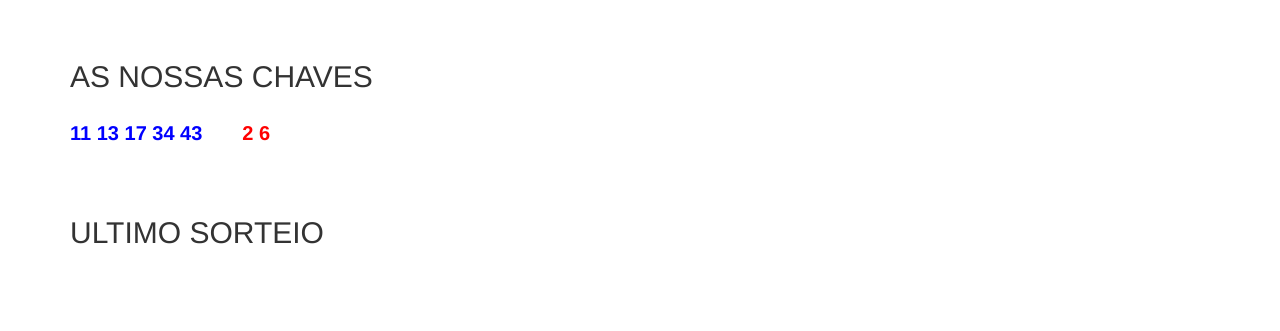
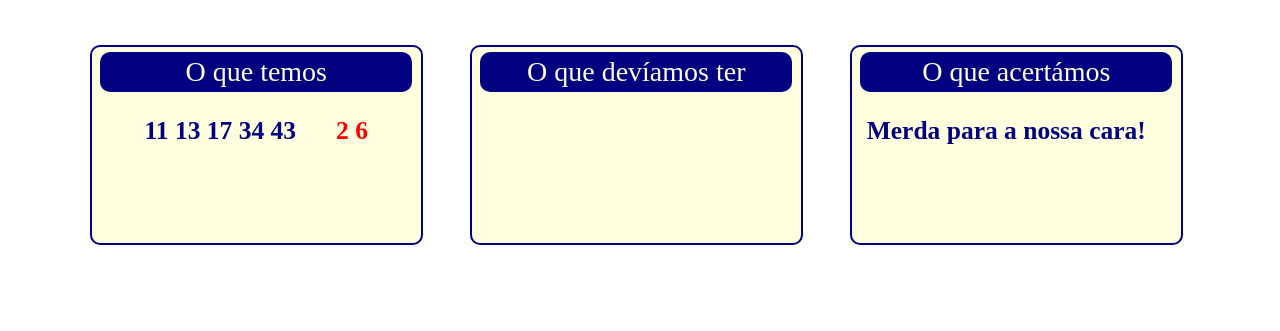
Before and after one commit to God9ps/euromilhoes, a PHP site: page / in a window 1280 px wide. Shown: the part 52-383 px from the top of the page. Run offline with PHP 8.4, Linux system fonts and the light colour scheme; data comes from the database, SQL or seed files in the repository; data that the repository does not hold is empty.

Commit message:
Activada permissão para aceder a dominio externo e pagina inical construida, com teste de acertos e chave premiada.

```diff
--- a/bd/config.inc.php
+++ b/bd/config.inc.php
@@ -1,11 +1,11 @@
 <?php
-$NOME_BD = "euromilhoes";
+/*$NOME_BD = "euromilhoes";
 $USER_BD = "root";
 $PASS_BD = "";
-$SERVER_NAME = "localhost";
+$SERVER_NAME = "localhost";*/
 
-/*$NOME_BD = "u895915707_eurom";
+$NOME_BD = "u895915707_eurom";
 $USER_BD = "u895915707_root";
 $PASS_BD = "Alex2007";
-$SERVER_NAME = "mysql.hostinger.pt";*/
+$SERVER_NAME = "mysql.hostinger.pt";
 ?>
--- a/bootstrap/css/styles.css
+++ b/bootstrap/css/styles.css
@@ -1,20 +1,49 @@
 .numeros {
-    font-size: 20px;
-    color: blue;
+    font-family: "Bauhaus 93";
+    font-size: .85em;
+    color: navy;
     margin-top: 20px;
     margin-right: 20px;
 }
 
 .estrelas {
-    font-size: 20px;
+    font-family: "Bauhaus 93";
+    font-size: .85em;
     color: red;
     margin-top: 20px;
     margin-left: 20px;
 }
 
-#ultimoData {
-    font-size: 20px;
+.data {
+    font-family: "Bauhaus 93";
+    font-size: .85em;
     color: green;
     margin-top: 20px;
+}
 
+.painel{
+    width: 95%;
+    height: 200px;
+    border-radius: 10px;
+    border: solid navy 2px;
+    background: lightyellow;
+    margin: 5px 5px 5px 5px;
 }
+
+.painel-header{
+    width: 95%;
+    height: 40px;
+    background: navy;
+    border-radius: 10px;
+    margin: 5px auto;
+    font-family: "Bauhaus 93";
+    font-size: 2em;
+    color: lightyellow;
+    text-align: center;
+}
+
+.painel-body{
+    width: 95%;
+    margin: 5px auto;
+    text-align: center;
+}
--- a/index.php
+++ b/index.php
@@ -1,4 +1,5 @@
-<?php /*header('Access-Control-Allow-Origin: *'); */?>
+<?php header('Access-Control-Allow-Origin: *'); ?>
+
 <!DOCTYPE html>
 <html lang="pt_PT">
 <head>
--- a/js/scripts.js
+++ b/js/scripts.js
@@ -6,10 +6,10 @@ function verificaSorteio(result) {
         type: 'POST',
         cache: false,
         data : {data : result['drawns'][0]['date'], numeros : result['drawns'][0]['numbers'], estrelas : result['drawns'][0]['stars'], accao : 'verificaNovoSorteio'},
-        // dataType: 'json',
+        dataType: 'json',
         success: function (result) {
-            // $.notify(result['mensagem'],result['resultado']);
-            console.log(result);
+            $.notify(result['mensagem'],result['resultado']);
+            // console.log(result);
         }
     });
 }
@@ -17,23 +17,63 @@ function verificaSorteio(result) {
 $(document).ready(function() {
 
     $.ajax({
-        url: 'https://nunofcguerreiro.com/api-euromillions-json',
-        type: 'POST',
-        cache: false,
-        dataType: 'json',
+        url: 'trata.php',
+        async:false,
+        type: "POST",
+        // dataType: "json",
+        data: {accao : 'getResults'},
         success: function (result) {
-            $("#ultimoData").text(result['drawns'][0]['date']);
+            result = JSON.parse(result);
+            $("#ultimoData .data").text(result['drawns'][0]['date']);
             $("#ultimoSorteio .numeros").text(result['drawns'][0]['numbers']);
             $("#ultimoSorteio .estrelas").text(result['drawns'][0]['stars']);
             verificaSorteio(result);
+        },
+        error: function (xhr, ajaxOptions, thrownError) {
+            console.log(xhr);
         }
     });
 
 
+    $.ajax({
+        url: 'trata.php',
+        async:false,
+        type: "POST",
+        dataType: "json",
+        data: {accao : 'teste'},
+        success: function (result) {
+
+            var numeros ="";
+            var n = 0;
+            $.each(result['numeros'], function(key, value) {
+                numeros += value + " ";
+                n++
+            });
 
 
+            var estrelas ="";
+            var e = 0;
+            $.each(result['estrelas'], function(key, value) {
+                estrelas += value + " ";
+                e++
+            });
+
+            if ((n <= 1 && e <= 1)){
+                $("#acertos .estrelas").remove();
+                $("#acertos .numeros").text('Merda para a nossa cara!');
+            }else{
+                $("#acertos .numeros").text(numeros);
+                $("#acertos .estrelas").text(estrelas);
+            }
+
+
+        },
+        error: function (xhr, ajaxOptions, thrownError) {
+            console.log(xhr);
+        }
+    });
+
     $('#calendar').fullCalendar({
-
     })
 
 });
--- a/main.php
+++ b/main.php
@@ -5,9 +5,14 @@ include_once 'bd/Chaves.class.php';
 $chaves = new Chaves();
 ?>
 
+<div class="container-fluid">
     <div class="row">
-    <div class="col-md-12">
-        <h2>AS NOSSAS CHAVES</h2>
+        <div class="col-md-4">
+            <div class="painel">
+                <div class="painel-header">
+                    O que temos
+                </div>
+                <div class="painel-body">
                     <?php
                     $sql = "SELECT * FROM chaves WHERE activa=1";
                     $resultado = $chaves->bd->executarSQL($sql);
@@ -16,9 +21,40 @@ $chaves = new Chaves();
                         echo "<h2><b class='numeros'>{$row['n1']} {$row['n2']} {$row['n3']} {$row['n4']} {$row['n5']}</b><b class='estrelas'>{$row['s1']} {$row['s2']} </b></h2><br>";
                     }
                     ?>
-        <br>
-        <h2>ULTIMO SORTEIO</h2>
-        <h5 id="ultimoData"></h5>
-        <h2 id="ultimoSorteio"><b class='numeros'></b><b class='estrelas'></b></h2><br>
                 </div>
             </div>
+        </div>
+
+
+        <div class="col-md-4">
+
+            <div class="painel">
+                <div class="painel-header">
+                    O que devíamos ter
+                </div>
+                <div class="painel-body">
+
+                    <h2 id="ultimoSorteio"><b class='numeros'></b><b class='estrelas'></b></h2>
+                    <h2 id="ultimoData"><b class='data'></b></h2>
+                </div>
+            </div>
+        </div>
+
+
+        <div class="col-md-4">
+            <div class="painel">
+                <div class="painel-header">
+                    O que acertámos
+                </div>
+                <div class="painel-body">
+                    <h2 id="acertos">
+                        <b class='numeros'></b>
+                        <b class='estrelas'></b></h2>
+                </div>
+            </div>
+        </div>
+    </div>
+</div>
+<?php
+$chaves->endCon();
+?>
--- a/trata.php
+++ b/trata.php
@@ -11,12 +11,25 @@ if (isset ( $_POST ['accao'] )) {
     $chaves = new Chaves();
 
     switch ($accao) {
+        case 'teste':
+            echo $chaves->verificaPremio();
+            break;
+
+        case 'getResults':
+
+            $url = 'https://nunofcguerreiro.com/api-euromillions-json';
+
+            echo file_get_contents($url);
+
+            break;
+
         case 'verificaNovoSorteio':
 
             $dados['data'] = $_POST['data'];
 
-//            echo $chaves->verificarNovoSorteio($dados['data'],$_POST['numeros'], $_POST['estrelas']);
-            echo $chaves->verificaPremio($dados['data'],$_POST['numeros'], $_POST['estrelas']);
+            echo $chaves->verificarNovoSorteio($dados['data'],$_POST['numeros'], $_POST['estrelas']);
+            $chaves->endCon();
+//            echo $chaves->verificaPremio($dados['data'],$_POST['numeros'], $_POST['estrelas']);
 
 //            echo $chaves->verificarNovoSorteio($_POST['data']);
 
```
Also changed, not shown: bd/Chaves.class.php (+18 -10 lines). Lines whose indentation alone changed are shown as unchanged.
